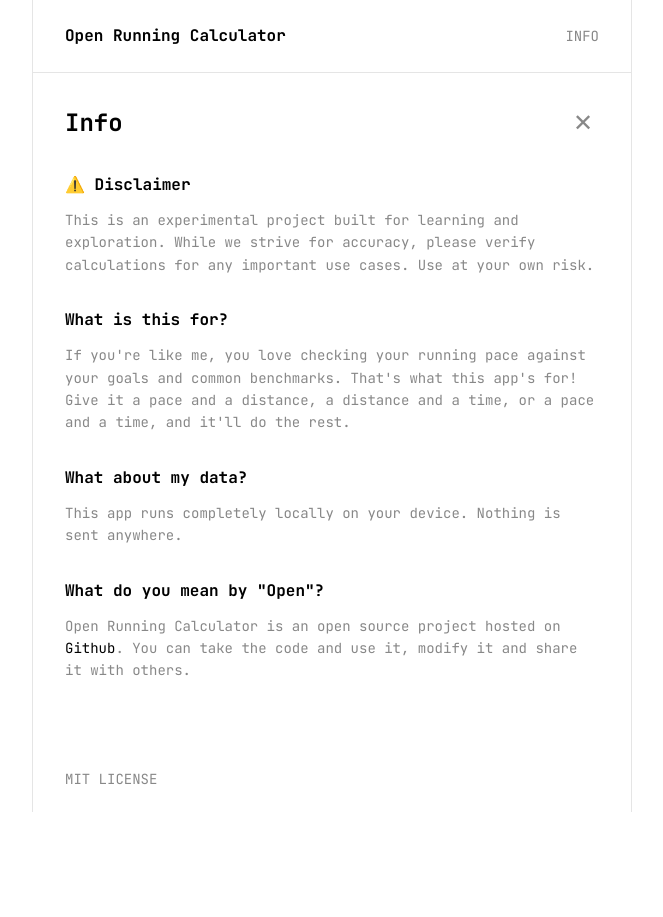
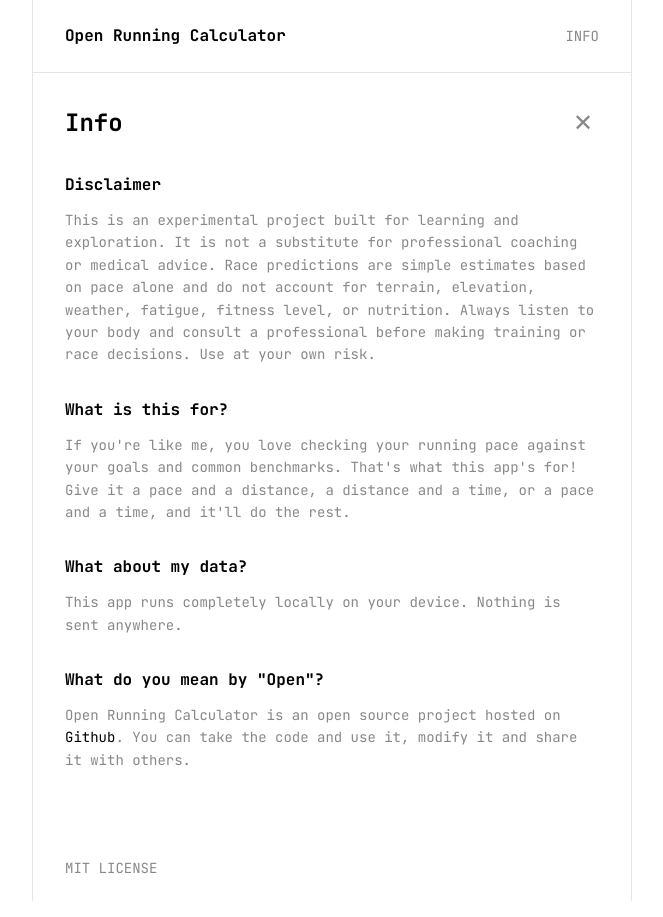
Before and after one commit to flashworth/runningcalculator, a React (Vite) app: page / in a window 1280 px wide. Both pictures are taken after a click on the button "INFO". Shown: the whole page, without its empty margins (308-971 px from the left). Before the commit the page ends 828 px from the top, so only its background shows below. Built offline with nearby package versions, Linux system fonts and the light colour scheme.

Commit message:
Update FAQ.tsx

```diff
--- a/src/components/FAQ.tsx
+++ b/src/components/FAQ.tsx
@@ -13,11 +13,14 @@ export default function FAQ({ onClose }: FAQProps) {
       </div>
       <div className="faq__content">
         <div className="faq__item">
-          <h3 className="faq__question">⚠️ Disclaimer</h3>
+          <h3 className="faq__question">Disclaimer</h3>
           <p className="faq__answer">
             This is an experimental project built for learning and exploration.
-            While we strive for accuracy, please verify calculations for any
-            important use cases. Use at your own risk.
+            It is not a substitute for professional coaching or medical advice.
+            Race predictions are simple estimates based on pace alone and do not
+            account for terrain, elevation, weather, fatigue, fitness level, or
+            nutrition. Always listen to your body and consult a professional
+            before making training or race decisions. Use at your own risk.
           </p>
         </div>
 
```
